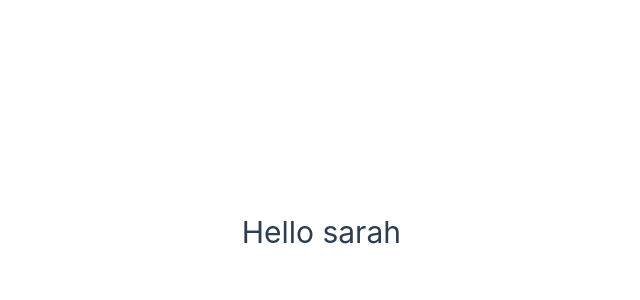
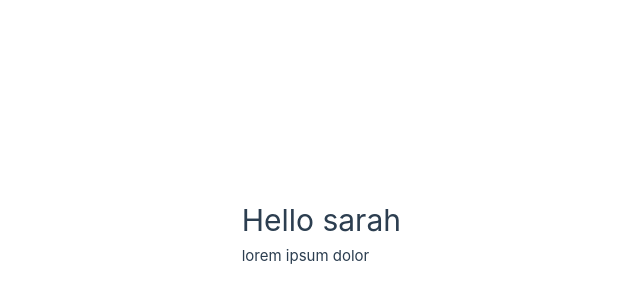
Before and after one commit to sarahelshark/vite-hello-world, a Vue app: page / in a window 1280 px wide. Shown: the part 168-468 px from the top of the page, without its empty margins (239-879 px from the left). Built offline with nearby package versions, Linux system fonts and the light colour scheme.

Commit message:
feat add another data

```diff
--- a/src/App.vue
+++ b/src/App.vue
@@ -3,7 +3,8 @@ export default {
   name:'App',
   data(){
     return {
-      message:'sarah'
+      message:'sarah',
+      content:'lorem ipsum dolor'
     }
   }
 }
@@ -13,6 +14,7 @@ export default {
 
     <div class="wrapper">
       <h1>Hello {{ message }}</h1>
+      <p>{{ content }}</p>
     </div>
 
 
```
